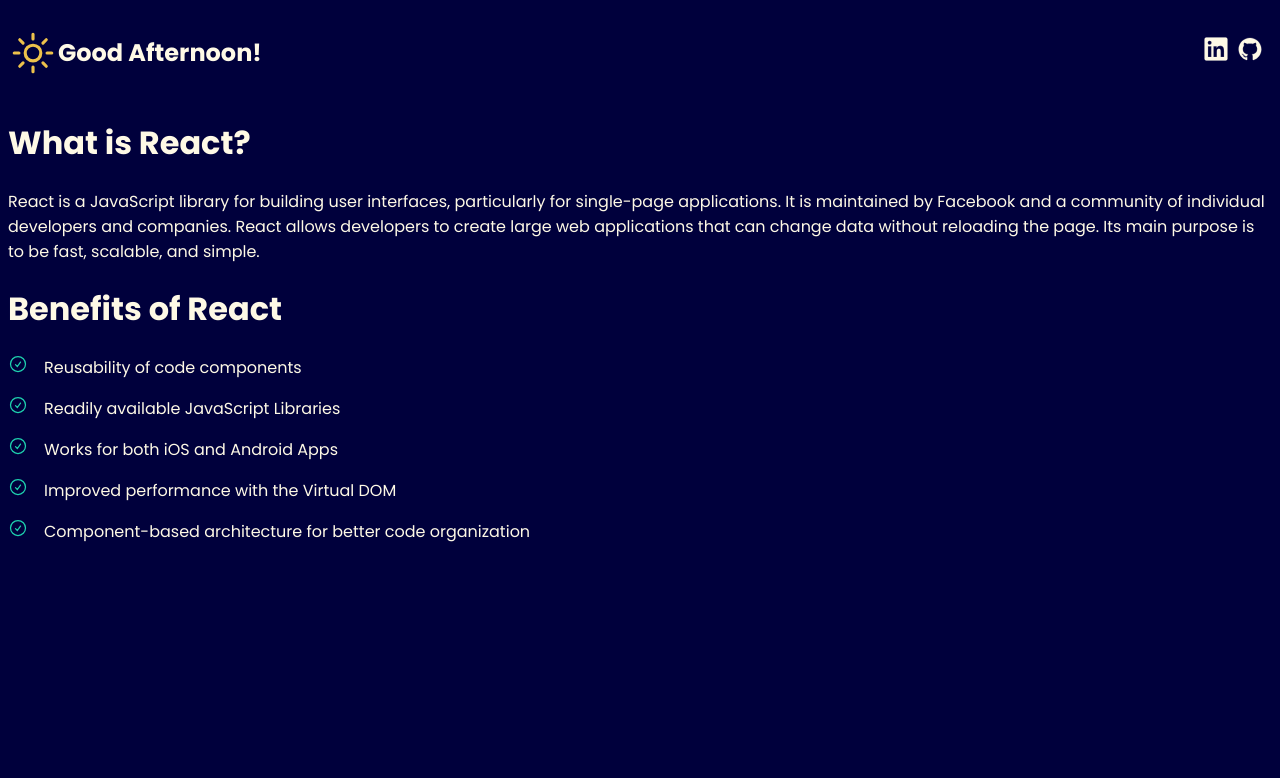
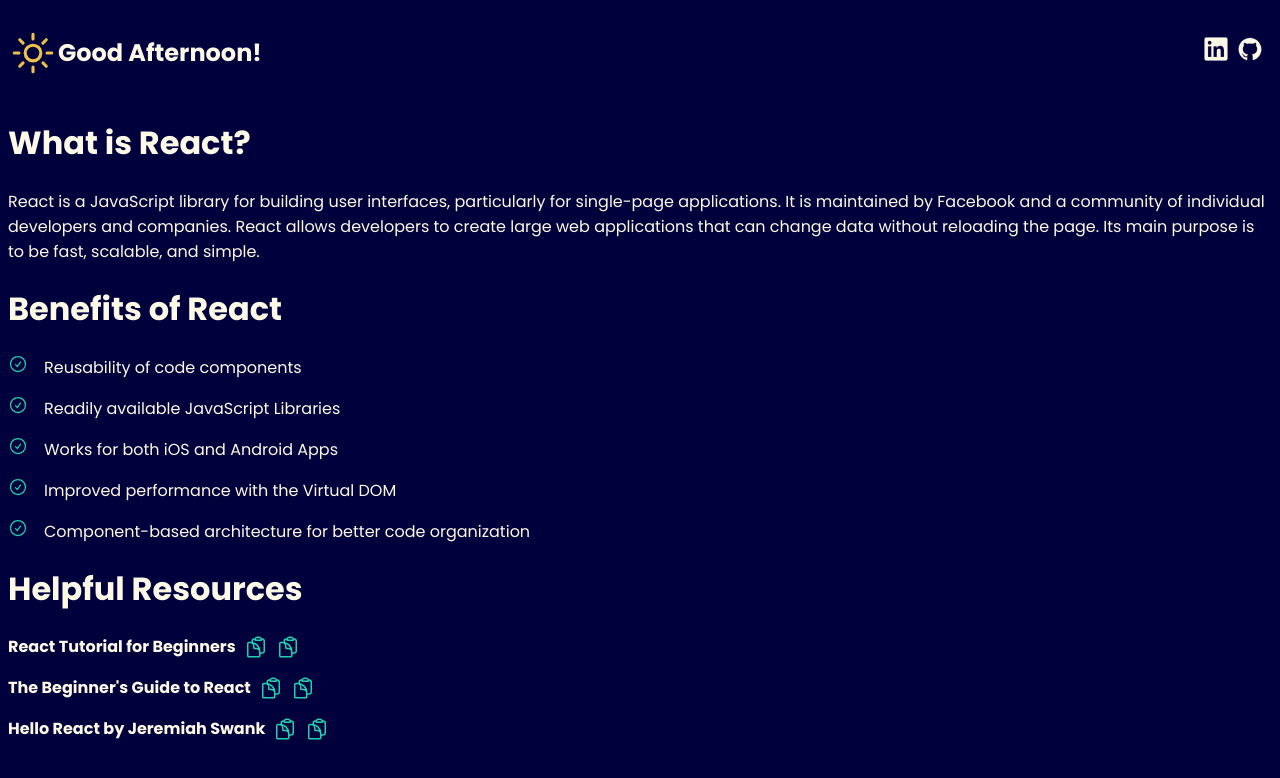
Before and after one commit to tiffanywalker22/atlas-react-and-jsx, a React (Vite) app: page / in a window 1280 px wide. Shown: the top 778 px of the page. Built offline with nearby package versions, Linux system fonts and the light colour scheme.

Commit message:
adding copylink and openlink components; react is actually so fun???

```diff
--- a/src/App.jsx
+++ b/src/App.jsx
@@ -1,6 +1,8 @@
 import React from 'react';
 import Header from './components/Header';
 import Section from './components/Section';
+import HelpfulResource from './components/HelpfulResource';
+
 
 
 function App() {
@@ -20,6 +22,17 @@ function App() {
         <li>Component-based architecture for better code organization</li>
       </ul>
     </Section>
+    <Section title="Helpful Resources">
+      <HelpfulResource
+      link="https://www.youtube.com/watch?v=SqcY0GlETPk"
+      label="React Tutorial for Beginners" />
+      <HelpfulResource
+      link="https://egghead.io/courses/the-beginner-s-guide-to-react"
+      label="The Beginner's Guide to React" />
+      <HelpfulResource
+      link="https://atlas-jswank.github.io/blog/hello-react/"
+      label="Hello React by Jeremiah Swank" />
+    </Section>
   </div>
   );
 };
--- /dev/null
+++ b/src/components/CopyLink.jsx
@@ -0,0 +1,14 @@
+import React from 'react';
+
+const CopyLink = ({ link }) => {
+    const clipboardCopy = () => {
+        navigator.clipboard.writeText(link);
+        alert('Copied!');
+    };
+
+    return (
+        <img src="/src/assets/copy.svg" alt="Copy Icon" className="copy" onClick={clipboardCopy} />
+    );
+};
+
+export default CopyLink;
--- /dev/null
+++ b/src/components/HelpfulResource.jsx
@@ -0,0 +1,15 @@
+import React from 'react';
+import OpenLink from './OpenLink';
+import CopyLink from './CopyLink';
+
+const HelpfulResource = ({ link, label }) => {
+    return (
+        <div className="helpful-resource">
+            {label}
+            <OpenLink link={link} />
+            <CopyLink link={link} />
+        </div>
+    );
+};
+
+export default HelpfulResource;
--- /dev/null
+++ b/src/components/OpenLink.jsx
@@ -0,0 +1,15 @@
+import React from 'react';
+
+const OpenLink = ({ link }) => {
+    const openTab = () => {
+        window.open(link, '_blank');
+    };
+
+    return (
+        <a href="#!" onClick={openTab}>
+            <img src="/src/assets/copy.svg" alt="Open Tab" />
+        </a>
+    );
+};
+
+export default OpenLink;
```
